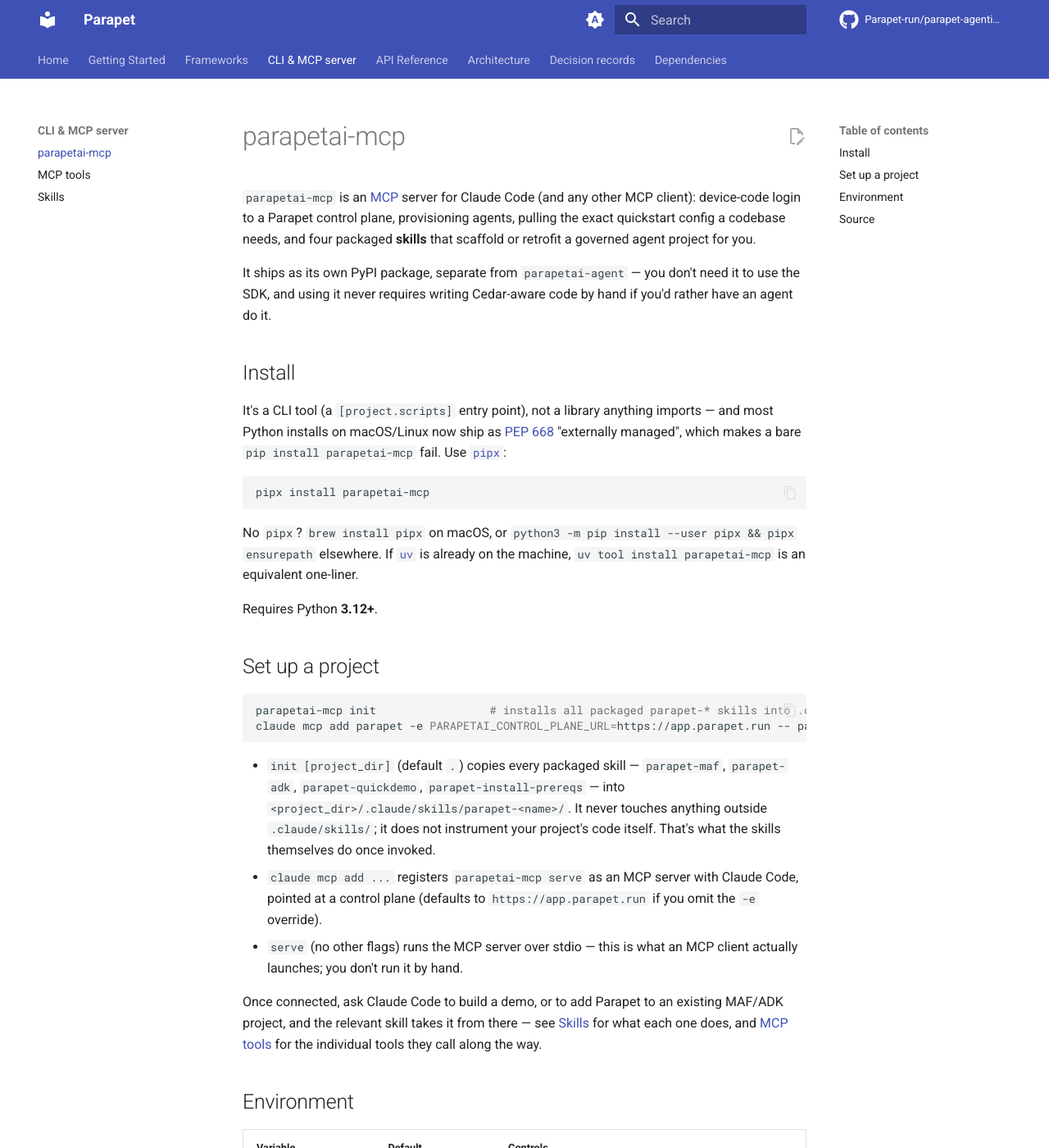
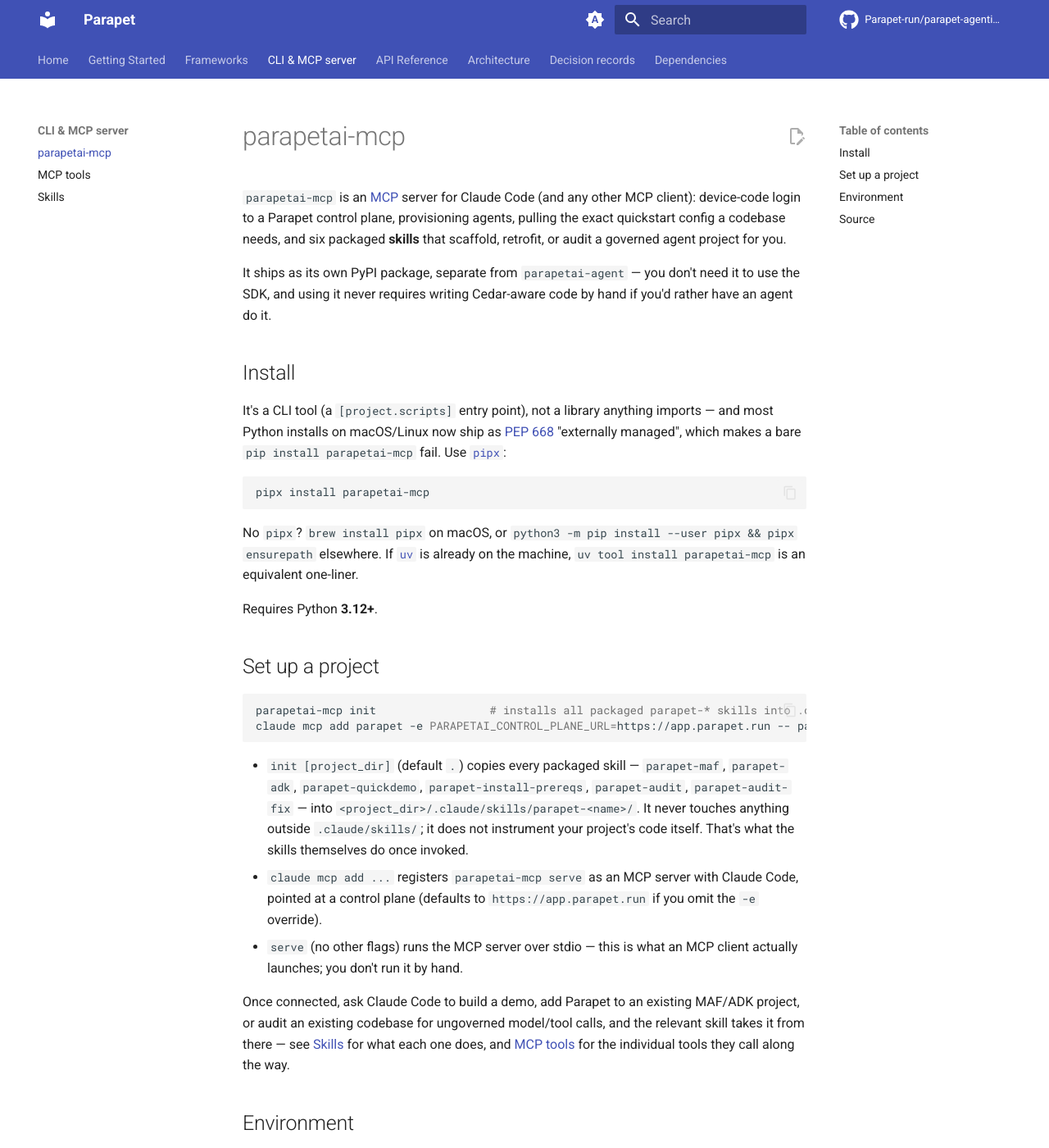
Before and after one commit to Parapet-run/parapet-agenticai-sdk, an MkDocs documentation site: the page built from docs/cli/parapetai-mcp.md, in a window 1280 px wide and 1400 px high. Shown: the whole window at 82% size. Built offline with MkDocs 1.6.1 and Material for MkDocs 9.7.7, drawn with Linux system fonts in a browser that asks for light colours; comment, search, counter and statistics services are not loaded.

Commit message:
docs: mention parapet-audit/parapet-audit-fix in the root README and parapetai-mcp docs
Two spots the previous audit-tool commit missed: the root README's
"Fastest path" Quickstart section still only mentioned parapet-quickdemo
and parapet-maf/parapet-adk, and docs/cli/parapetai-mcp.md still said
"four packaged skills" (now six) and didn't list parapet-audit/
parapet-audit-fix in its init command's skill list.

Co-Authored-By: Claude Sonnet 5 <noreply@anthropic.com>
Claude-Session: https://claude.ai/code/session_016XFNBiNyqqFfcxq8LG8heQ

````diff
--- a/docs/cli/parapetai-mcp.md
+++ b/docs/cli/parapetai-mcp.md
@@ -3,8 +3,8 @@
 `parapetai-mcp` is an [MCP](https://modelcontextprotocol.io/) server for
 Claude Code (and any other MCP client): device-code login to a Parapet
 control plane, provisioning agents, pulling the exact quickstart config a
-codebase needs, and four packaged **skills** that scaffold or retrofit a
-governed agent project for you.
+codebase needs, and six packaged **skills** that scaffold, retrofit, or
+audit a governed agent project for you.
 
 It ships as its own PyPI package, separate from `parapetai-agent` — you
 don't need it to use the SDK, and using it never requires writing
@@ -37,7 +37,8 @@ claude mcp add parapet -e PARAPETAI_CONTROL_PLANE_URL=https://app.parapet.run --
 ```
 
 - `init [project_dir]` (default `.`) copies every packaged skill —
-  `parapet-maf`, `parapet-adk`, `parapet-quickdemo`, `parapet-install-prereqs`
+  `parapet-maf`, `parapet-adk`, `parapet-quickdemo`, `parapet-install-prereqs`,
+  `parapet-audit`, `parapet-audit-fix`
   — into `<project_dir>/.claude/skills/parapet-<name>/`. It never touches
   anything outside `.claude/skills/`; it does not instrument your project's
   code itself. That's what the skills themselves do once invoked.
@@ -47,8 +48,9 @@ claude mcp add parapet -e PARAPETAI_CONTROL_PLANE_URL=https://app.parapet.run --
 - `serve` (no other flags) runs the MCP server over stdio — this is what
   an MCP client actually launches; you don't run it by hand.
 
-Once connected, ask Claude Code to build a demo, or to add Parapet to an
-existing MAF/ADK project, and the relevant skill takes it from there — see
+Once connected, ask Claude Code to build a demo, add Parapet to an
+existing MAF/ADK project, or audit an existing codebase for ungoverned
+model/tool calls, and the relevant skill takes it from there — see
 [Skills](skills.md) for what each one does, and [MCP tools](mcp-tools.md)
 for the individual tools they call along the way.
 
````
Also changed, not shown: README.md (+7 -2 lines).
